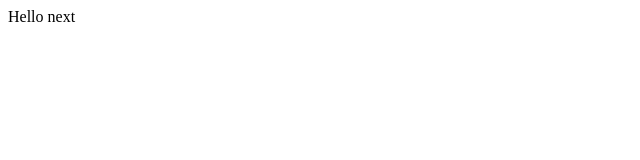
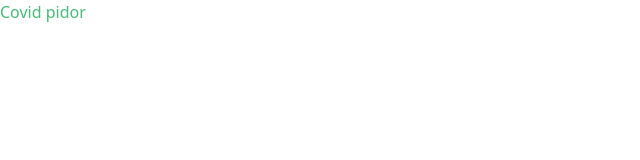
Before and after one commit to tourervit/next-typescript-starter, a Next.js app: page / in a window 1280 px wide. Shown: the top 160 px of the page, without its empty margins (0-640 px from the left). Built offline with nearby package versions, Linux system fonts and the light colour scheme.

Commit message:
Added Tailwind w/ purgecss

```diff
--- /dev/null
+++ b/css/tailwind.css
@@ -0,0 +1,3 @@
+@import "tailwindcss/base";
+@import "tailwindcss/components";
+@import "tailwindcss/utilities";
--- a/package.json
+++ b/package.json
@@ -12,7 +12,10 @@
   "author": "",
   "license": "ISC",
   "dependencies": {
+    "@fullhuman/postcss-purgecss": "^2.1.0",
+    "autoprefixer": "^9.7.5",
     "next": "^9.3.4",
+    "postcss-import": "^12.0.1",
     "react": "^16.13.1",
     "react-dom": "^16.13.1"
   },
@@ -30,7 +33,9 @@
     "eslint-plugin-prettier": "^3.1.2",
     "eslint-plugin-react": "^7.19.0",
     "eslint-plugin-react-hooks": "^3.0.0",
+    "postcss-preset-env": "^6.7.0",
     "prettier": "^2.0.3",
+    "tailwindcss": "^1.2.0",
     "typescript": "^3.8.3"
   }
 }
--- /dev/null
+++ b/pages/_app.tsx
@@ -0,0 +1,12 @@
+import React from "react";
+import App from "next/app";
+import "../css/tailwind.css";
+
+class MyApp extends App {
+	render() {
+		const { Component, pageProps } = this.props;
+		return <Component {...pageProps} />;
+	}
+}
+
+export default MyApp;
--- a/pages/index.tsx
+++ b/pages/index.tsx
@@ -1,7 +1,7 @@
 import React from "react";
 
 const Home = () => {
-	return <div>Hello next</div>;
+	return <div className="text-green-500">Covid pidor</div>;
 };
 
 export default Home;
--- /dev/null
+++ b/postcss.config.js
@@ -0,0 +1,16 @@
+const purgecss = [
+	"@fullhuman/postcss-purgecss",
+	{
+		content: ["./components/**/*", "./pages/**/*"],
+		defaultExtractor: content => content.match(/[\w-/:]+(?<!:)/g) || [],
+	},
+];
+
+module.exports = {
+	plugins: [
+		"postcss-import",
+		"tailwindcss",
+		"autoprefixer",
+		...(process.env.NODE_ENV === "production" ? [purgecss] : []),
+	],
+};
--- /dev/null
+++ b/tailwind.config.js
@@ -0,0 +1,7 @@
+module.exports = {
+	theme: {
+		extend: {},
+	},
+	variants: {},
+	plugins: [],
+};
```
Also changed, not shown: tsconfig.json (+8 -3 lines), 1 other file (tests, documents, lock files or other folders).
